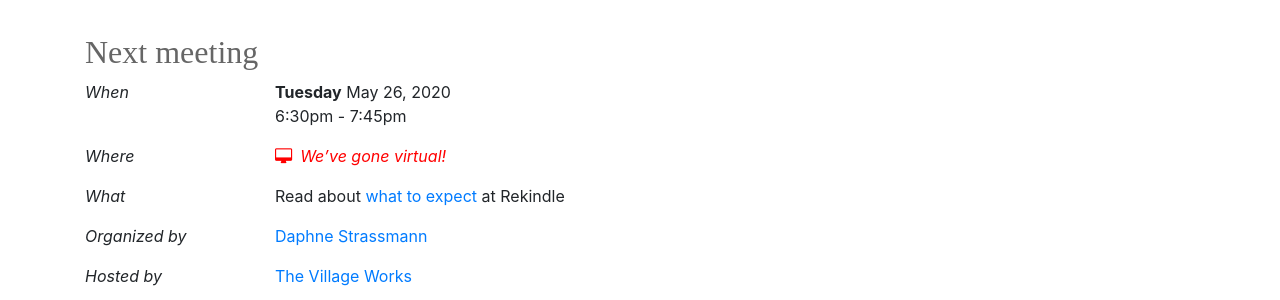
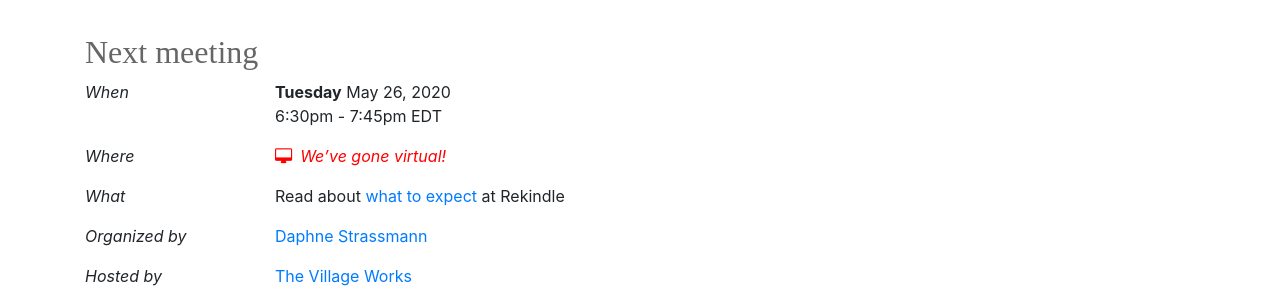
Before and after one commit to straz/rekindle, a Jekyll site: the page built from index.html, in a window 1280 px wide. Shown: the part 494-794 px from the top of the page. Built offline with Jekyll 4.4.1, drawn with Linux system fonts in a browser that asks for light colours; nearby versions of some CDN libraries; some web fonts are replaced.

Commit message:
EDT time

```diff
--- a/_data/events.yml
+++ b/_data/events.yml
@@ -1,4 +1,4 @@
 - day: Tuesday
   date: "May 26, 2020"
-  time: "6:30pm - 7:45pm"
+  time: "6:30pm - 7:45pm EDT"
   eventbrite: "https://www.eventbrite.com/e/rekindle-your-craft-a-prompt-writing-night-tickets-38927322670"
```
